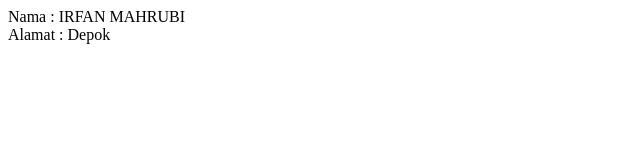
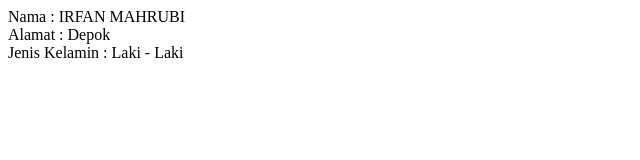
Before and after one commit to mahrubi23/coba_web, a plain HTML site: page index.html in a window 1280 px wide. Shown: the whole page, without its empty margins (0-640 px from the left). Drawn offline with Linux system fonts and the light colour scheme.

Commit message:
tambah keterangan genre

```diff
--- a/index.html
+++ b/index.html
@@ -8,5 +8,7 @@
     Nama : IRFAN MAHRUBI
     <br>
     Alamat : Depok
+    <br>
+    Jenis Kelamin : Laki - Laki
 </body>
 </html>
```
